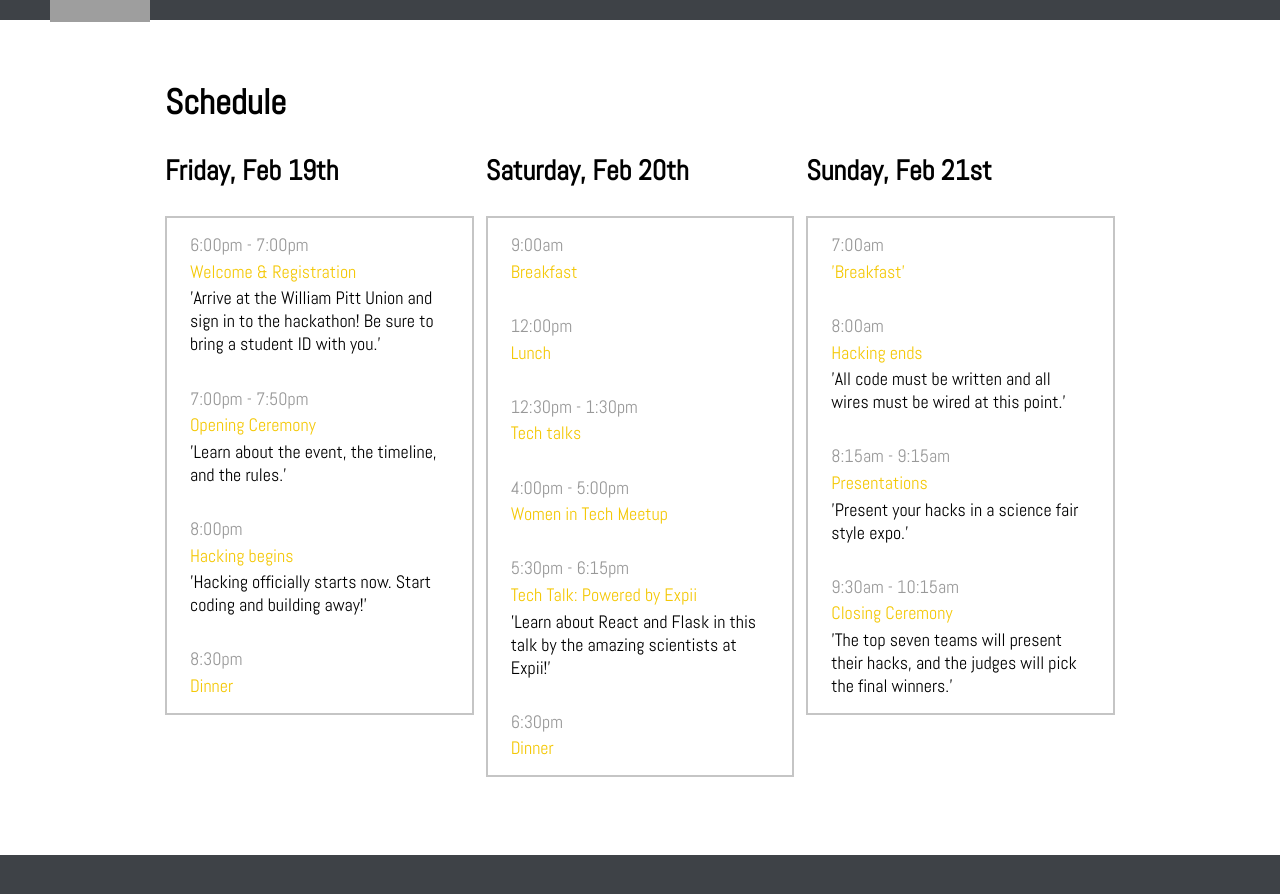
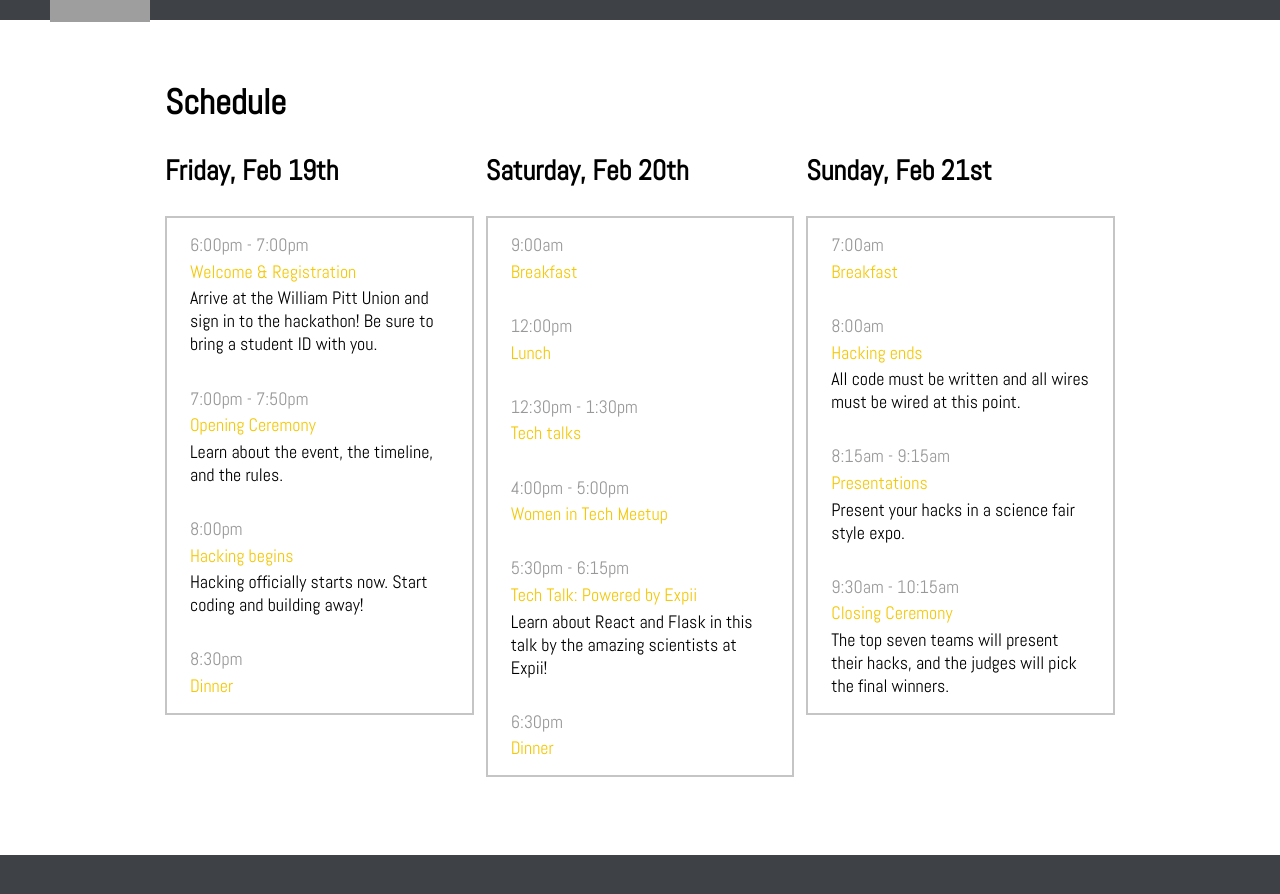
Before and after one commit to SteelHeads/steelhacks.com, a Jekyll site: the page built from index.html, in a window 1280 px wide and 900 px high, scrolled down 617 px. Shown: the top 894 px of the window. Built offline with Jekyll 4.4.1, drawn with Linux system fonts in a browser that asks for light colours; grey boxes are pictures that could not be loaded.

```diff
--- a/_data/events.yml
+++ b/_data/events.yml
@@ -3,17 +3,17 @@
     - time: '6:00pm - 7:00pm'
       title: 'Welcome &amp; Registration'
       description: |
-        'Arrive at the William Pitt Union and sign in to the hackathon! Be sure to bring a student ID with you.'
+        Arrive at the William Pitt Union and sign in to the hackathon! Be sure to bring a student ID with you.
 
     - time: '7:00pm - 7:50pm'
       title: 'Opening Ceremony'
       description: |
-        'Learn about the event, the timeline, and the rules.'
+        Learn about the event, the timeline, and the rules.
 
     - time: '8:00pm'
       title: 'Hacking begins'
       description: |
-        'Hacking officially starts now. Start coding and building away!'
+        Hacking officially starts now. Start coding and building away!
 
     - time: '8:30pm'
       title: 'Dinner'
@@ -35,7 +35,7 @@
     - time: '5:30pm - 6:15pm'
       title: 'Tech Talk: Powered by Expii'
       description: |
-        'Learn about React and Flask in this talk by the amazing scientists at Expii!'
+        Learn about React and Flask in this talk by the amazing scientists at Expii!
 
     - time: '6:30pm'
       title: 'Dinner'
@@ -44,19 +44,19 @@
   events:
     - time: '7:00am'
       title: |
-        'Breakfast'
+        Breakfast
 
     - time: '8:00am'
       title: 'Hacking ends'
       description: |
-        'All code must be written and all wires must be wired at this point.'
+        All code must be written and all wires must be wired at this point.
 
     - time: '8:15am - 9:15am'
       title: 'Presentations'
       description: |
-        'Present your hacks in a science fair style expo.'
+        Present your hacks in a science fair style expo.
 
     - time: '9:30am - 10:15am'
       title: 'Closing Ceremony'
       description: |
-        'The top seven teams will present their hacks, and the judges will pick the final winners.'
+        The top seven teams will present their hacks, and the judges will pick the final winners.
```
